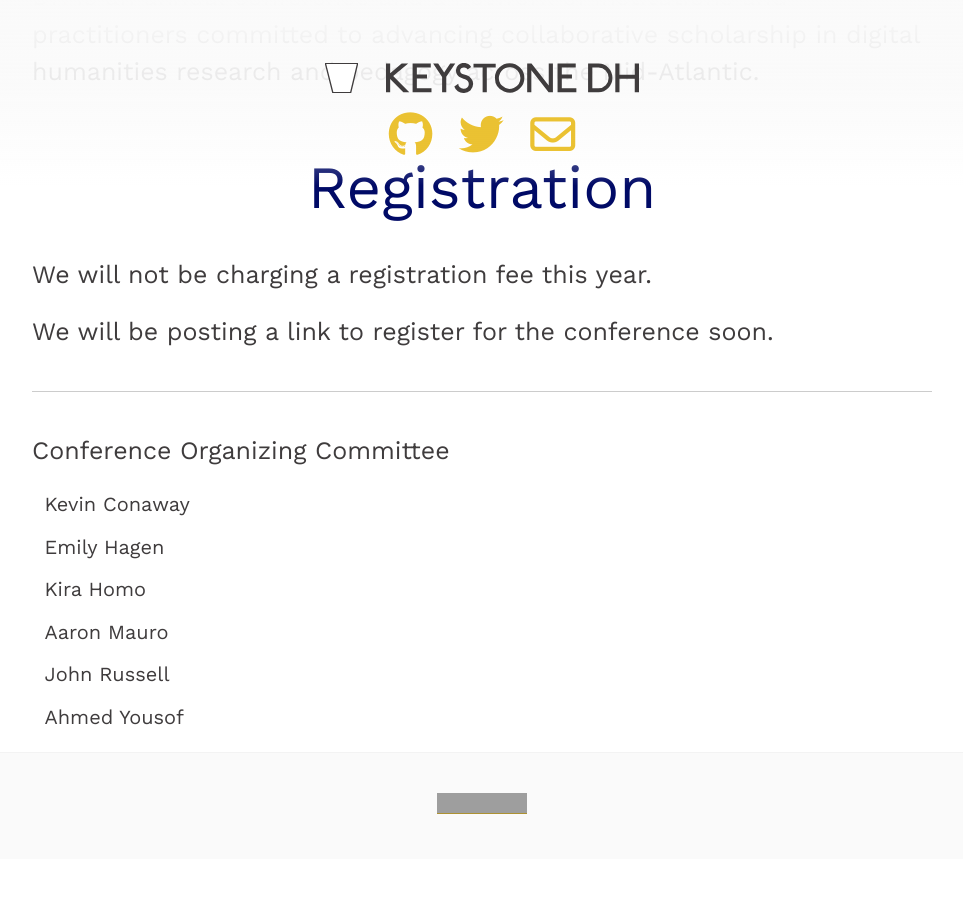
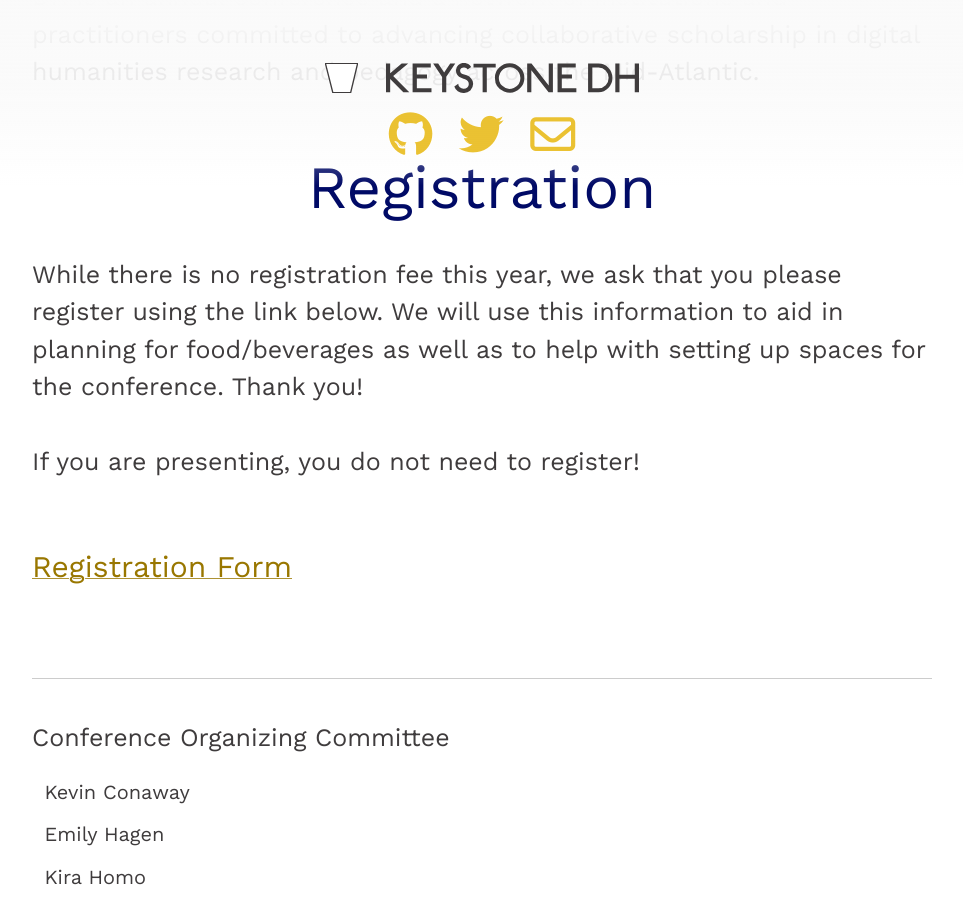
Before and after one commit to KeystoneDH/2018, a Jekyll site: the page built from index.md, in a window 1280 px wide and 900 px high, scrolled down 891 px. Shown: the whole window, without its empty margins (158-1121 px from the left). Built offline with Jekyll 4.4.1, drawn with Linux system fonts in a browser that asks for light colours; nearby versions of some CDN libraries; before the commit the page ends 1750 px from its top, so only the background shows below that; grey boxes are pictures that could not be loaded.

Commit message:
Update index.md

```diff
--- a/index.md
+++ b/index.md
@@ -15,9 +15,12 @@ We are excited to announce that this year's Keystone DH will be held at Penn Sta
 
 # Registration #
 
-We will not be charging a registration fee this year.
-
-We will be posting a link to register for the conference soon.
+While there is no registration fee this year, we ask that you please register using the link below. We will use this information to aid in planning for food/beverages as well as to help with setting up spaces for the conference. Thank you!
+<br /><br />
+If you are presenting, you do not need to register!
+<br /><br />
+## [Registration Form](https://survey.az1.qualtrics.com/jfe/form/SV_2atWsWqL0AIBiwl) ##
+<br />
 
 ---
 Conference Organizing Committee
```
